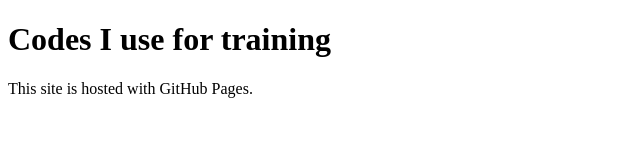
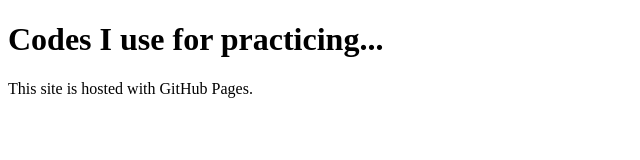
Before and after one commit to amirmb/amirmb.github.io, a plain HTML site: page index.html in a window 1280 px wide. Shown: the whole page, without its empty margins (0-640 px from the left). Drawn offline with Linux system fonts and the light colour scheme.

Commit message:
testing update

```diff
--- a/index.html
+++ b/index.html
@@ -2,7 +2,7 @@
 <html>
     <body>
         <h1>
-            Codes I use for training
+            Codes I use for practicing...
         </h1>
         <p>
             This site is hosted with GitHub Pages.
```
